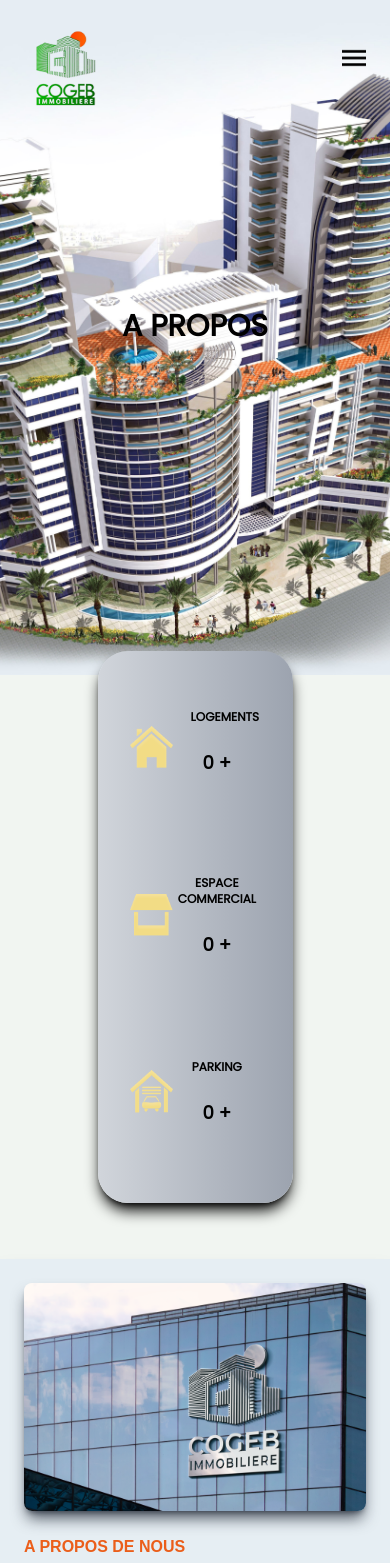
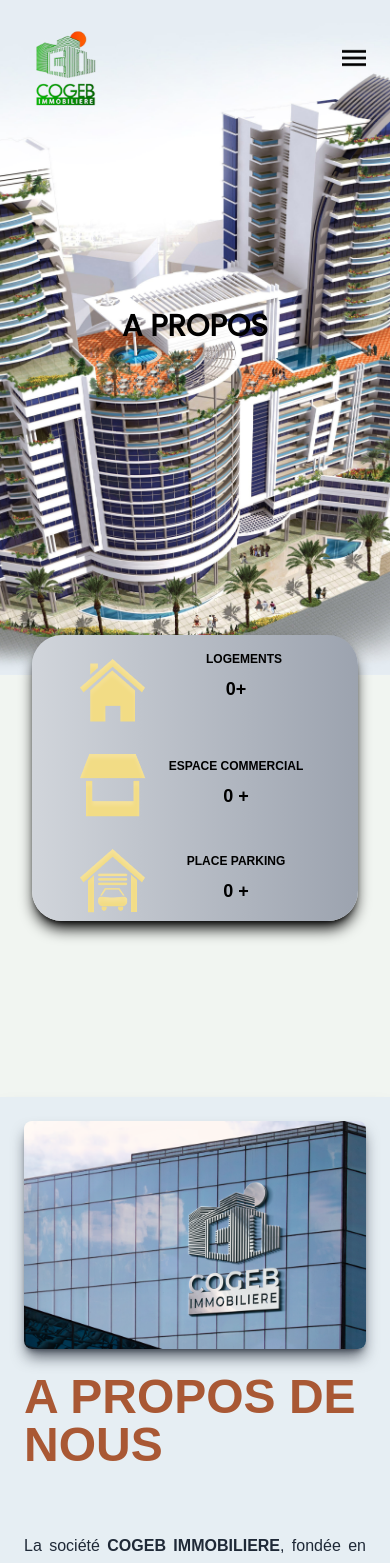
Before and after one commit to Wassef05/cojeb-immobiliere, a React (Vite) app in the folder client/: page /about in a window 390 px wide. Shown: the top 1563 px of the page. Built offline with nearby package versions, Linux system fonts and the light colour scheme; no server answers; a web font is replaced by a local one.

Commit message:
commit finall

```diff
--- a/client/src/components/AddedComponents/AboutHeader.jsx
+++ b/client/src/components/AddedComponents/AboutHeader.jsx
@@ -1,91 +1,11 @@
-import React, { useEffect, useState } from 'react';
-import { HiHome } from "react-icons/hi";
-import axios from 'axios';
+import React, { useEffect } from "react";
 import cover from "../../img/cover1.jpg";
 import AOS from "aos";
 import "aos/dist/aos.css";
-// import { Breadcrumb } from "flowbite-react";
-import logement from "../../img/logement.png"
-import commerce from "../../img/commercial.png"
-import parking from "../../img/parking.png"
-
-const fetchPostCount = async () => {
-  try {
-    const response = await axios.get('/api/posts/count');
-    return response.data.count;
-  } catch (error) {
-    console.error("Erreur lors de la récupération du nombre de posts", error);
-    return 0;
-  }
-}
-
-const fetchProjectCount = async () => {
-  try {
-    const response = await axios.get('/api/projects/count');
-    return response.data.count;
-  } catch (error) {
-    console.error("Erreur lors de la récupération du nombre de projets", error);
-    return 0;
-  }
-}
-
-const fetchPostParkingCount = async () => {
-  try {
-    const response = await axios.get('/api/posts/countParking');
-    return response.data.count;
-  } catch (error) {
-    console.error("Erreur lors de la récupération du nombre de parkings posts", error);
-    return 0;
-  }
-}
-
-const fetchProjectParkingCount = async () => {
-  try {
-    const response = await axios.get('/api/projects/countParking');
-    return response.data.count;
-  } catch (error) {
-    console.error("Erreur lors de la récupération du nombre de parkings projets", error);
-    return 0;
-  }
-}
+import StateCard from "./StateCardAbout";
 
 const AboutHeader = () => {
-  const [projectCount, setProjectCount] = useState(0);
-  const [projectParkingCount, setProjectParkingCount] = useState(0);
-
-
-  const [displayedProjectCount, setDisplayedProjectCount] = useState(0);
-  const [displayedParkingCount, setDisplayedParkingCount] = useState(0);
-
-  const animateValue = (start, end, setter) => {
-    let current = start;
-    const increment = Math.ceil((end - start) / 100);
-    const duration = 2000;
-    const stepTime = Math.abs(Math.floor(duration / (end - start)));
-
-    const timer = setInterval(() => {
-      current += increment;
-      setter(Math.min(current, end));
-      if (current >= end) {
-        clearInterval(timer);
-      }
-    }, stepTime);
-  };
-
   useEffect(() => {
-    const getCounts = async () => {
-      const projectCount = await fetchProjectCount();
-      const projectParkingCount = await fetchProjectParkingCount();
-
-      setProjectCount(projectCount);
-      setProjectParkingCount(projectParkingCount);
-
-      animateValue(0, projectCount, setDisplayedProjectCount);
-      animateValue(0,  projectParkingCount, setDisplayedParkingCount);
-    };
-
-    getCounts();
-
     AOS.init({
       duration: 1000,
       easing: "ease-in-out",
@@ -102,74 +22,31 @@
           className="absolute inset-0 w-full h-full object-cover"
         />
 
-        <div className="min-h-[350px] relative z-20 h-full max-w-6xl mx-auto flex flex-col justify-center items-center text-center text-black p-6" data-aos="fade-down">
+        <div
+          className="min-h-[350px] relative z-20 h-full max-w-6xl mx-auto flex flex-col justify-center items-center text-center text-black p-6"
+          data-aos="fade-down"
+        >
           <h2 className="sm:text-4xl uppercase text-3xl font-bold mb-6">
             A propos
           </h2>
-
-        </div>
-      </div>
-      <div className="grid items-center justify-center -mt-10 mb-14 mx-auto max-w-[70vw] sm:max-w-[80vw] lg:grid-cols-3 gap-4 z-20 relative lg:left-16 max-lg:px-4">
-      <div className="  flex flex-auto items-center justify-center -mt-40 " data-aos="fade-up" data-aos-delay="200">
-
-
-
-
-      </div>
-      </div>
-
-
-
-
-      <div className="grid pb-6 -mt-10 mb-14 mx-auto max-w-[50vw] sm:max-w-[60vw] lg:grid-cols-3 z-20 relative max-lg:px-4 bg-gradient-to-r from-gray-300 to-gray-400 rounded-[30px] shadow-lg shadow-black" data-aos="fade-up" data-aos-delay="200">
-
-
-
-
-
-
-        <div className="flex lg:w-[18vw] flex-col items-center justify-center rounded-lg w-full h-44 p-4 text-center  " >
-        <div className="pt-4 p-0 sm:p-4 md:p-6 grid grid-cols-3 items-center justify-center ">
-        <img src={logement} className='col-span-1'/>
-        <div className='col-span-2'>
-        <h3 className="text-xs text-black sm:text-base text-center md:text-lg font-semibold uppercase mb-2 ml-4 lg:mt-2">logements</h3><h3 className="text-lg md:text-xl text-black font-semibold mb-2 mt-6">{displayedProjectCount} <span className='text-black'>+</span></h3>
-
-        </div>
-          </div>
-        </div>
-
-
-        <div className="flex lg:w-[18vw] flex-col items-center justify-center rounded-lg w-full h-44 p-4 text-center  ">
-        <div className="p-0 md:p-6
-        grid grid-cols-3 items-center">
-        <img src={commerce} className='col-span-1'/>
-        <div className='col-span-2'>
-        <h3 className="text-xs sm:text-base mt-3 text-center md:text-lg text-black font-semibold uppercase mb-2">espace commercial</h3>
-        <h3 className="text-lg md:text-xl font-semibold mb-2 mt-6 text-black">{displayedProjectCount} <span className='text-black'>+</span></h3>
-        </div>
-          </div>
-        </div>
-
-
-        <div className="flex lg:w-[18vw] flex-col items-center justify-center rounded-lg w-full h-44 p-4 text-center  " >
-        <div className="p-0 sm:p-4 md:p-6   items-center grid grid-cols-3">
-        <img src={parking} className='col-span-1'/>
-              <div className='col-span-2'>
-              <h3 className="text-xs sm:text-base mt-3 text-center md:text-lg text-black font-semibold uppercase mb-2">Parking</h3>
-            <h3 className="text-lg md:text-xl font-semibold mb-2 mt-6 text-black">{displayedParkingCount} <span className='text-black'>+</span></h3>
-
-              </div>
-             </div>
-        </div>
-
-
         </div>
       </div>
 
+      {/* Container for the StateCard */}
+      <div className="relative z-20 -mt-24 mb-16 flex justify-center items-center">
+        {/* Adjust -mt-24 for the vertical placement above the image */}
+        <StateCard />
+      </div>
 
-
-
+      <div className="grid items-center justify-center mb-16 mx-auto max-w-[70vw] sm:max-w-[80vw] lg:grid-cols-3 gap-4 z-20 relative lg:left-16 max-lg:px-4">
+        <div
+          className="flex flex-auto items-center justify-center"
+          data-aos="fade-up"
+          data-aos-delay="200"
+        ></div>
+      </div>
+    </div>
   );
-}
+};
 
 export default AboutHeader;
--- a/client/src/components/AddedComponents/Card1About.jsx
+++ b/client/src/components/AddedComponents/Card1About.jsx
@@ -29,23 +29,23 @@
           >
             <div className="mb-12 sm:max-w-[50vw]">
              <h2
-className="text-[#EB5E1A] font-semibold sm:text-4xl font-playfair mb-16 "
+  className="text-[#A95834]   font-averia font-bold text-5xl mb-16  "
   data-aos="fade-down"
 >
   A PROPOS DE NOUS
 </h2>
 
               <p
-              className="leading-relaxed text-gray-800 leading-loose font-playfair text-base text-justify"
+                className="  leading-relaxed text-gray-800 leading-loose font-playfair text-base text-justify"
                 data-aos="fade-up"
                 data-aos-delay="800"
               >
-              La société COGEB IMMOBILIERE, fondée en <strong> 1999 </strong>et dirigée par Monsieur <strong>Mohamed LAZREG</strong> , est agréée par le ministère de l’équipement de l’habitat et de l’aménagement du territoire. Son objectif principal est de développer des projets immobiliers de haute qualité en sélectionnant soigneusement les sites, en concevant des espaces répondant aux besoins des clients, et en garantissant un cadre de vie amélioré. Elle dispose d'une équipe compétente, notamment des architectes, bureaux d'études et de contrôle, qui accordent une attention particulière à l'architecture de ses bâtiments, devenus des références dans le domaine.
+                La société <strong> COGEB IMMOBILIERE</strong>, fondée en <strong>1999</strong> et dirigée par Monsieur <strong> Mohamed LAZREG</strong>, est agréée par le ministère de l’équipement de l’habitat et de l’aménagement du territoire. Son objectif principal est de développer des projets immobiliers de haute qualité en sélectionnant soigneusement les sites, en concevant des espaces répondant aux besoins des clients, et en garantissant un cadre de vie amélioré. Elle dispose d'une équipe compétente, notamment des architectes, bureaux d'études et de contrôle, qui accordent une attention particulière à l'architecture de ses bâtiments, devenus des références dans le domaine.
               </p>
             </div>
           </div>
         </div>
       </div>
     </div>
-  )
+  );
 }
```
Lines whose indentation alone changed are shown as unchanged.
